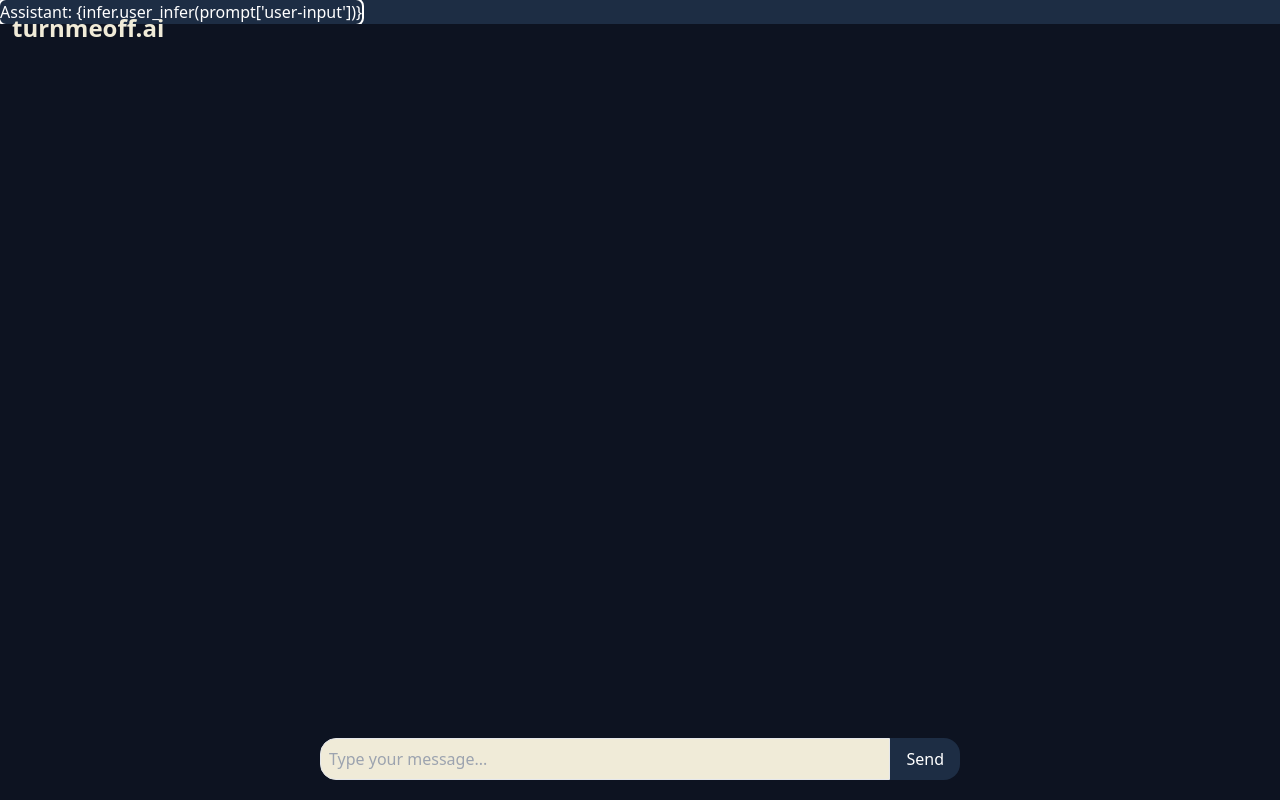
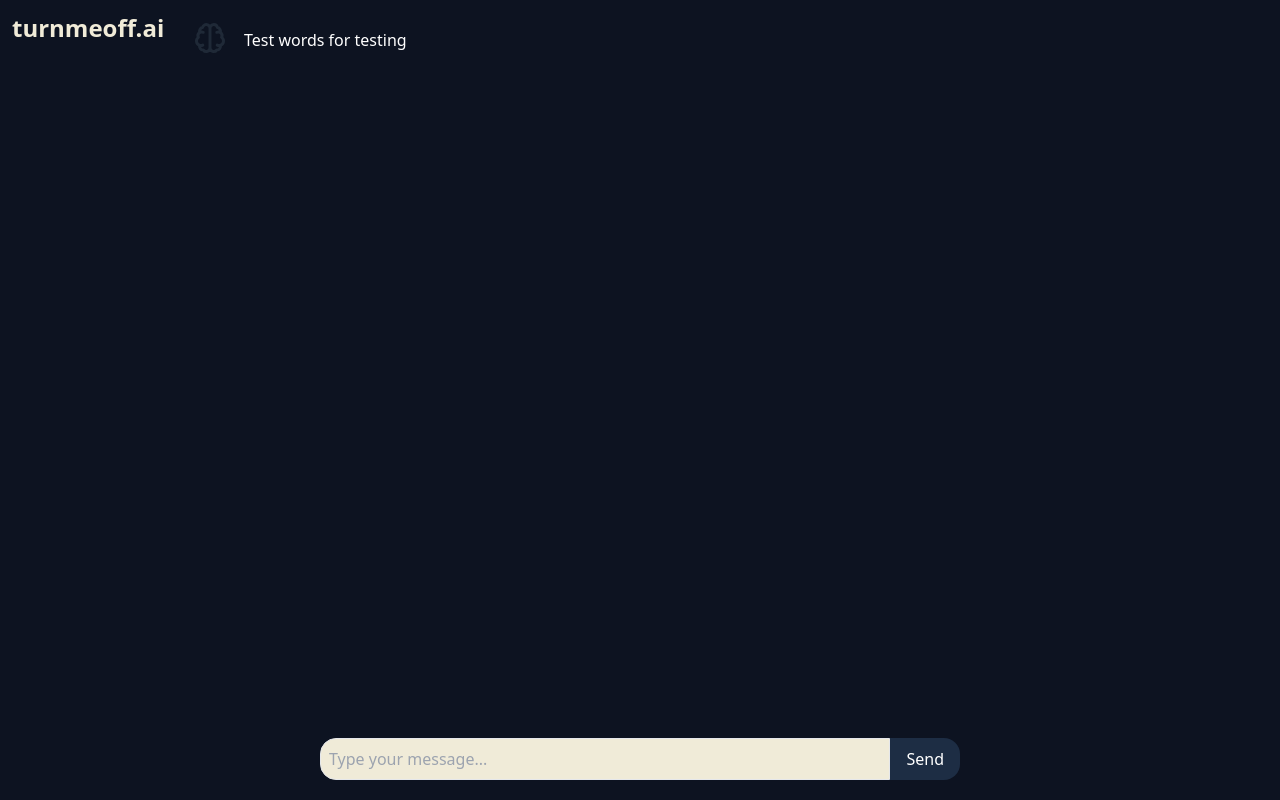
Before and after one commit to Granther/turn-me-off-ai, a Flask app: page /guess_phrase in a window 1280 px wide. Run offline with Flask 3, Linux system fonts and the light colour scheme; some libraries are stand-ins or nearby versions.

Commit message:
Did work on frontend

```diff
--- a/app.py
+++ b/app.py
@@ -10,7 +10,9 @@ games = [
     {"game_url": "guess_phrase", "game_name": "Guess the Phrase"}
 ]
 
-messages = list()
+messages = [
+    {"role": "assistant", "content": "Test words for testing"},
+]
 
 setup_env()
 infer = Inference("You are a friendly assistant")
@@ -21,17 +23,14 @@ def index():
 
 @app.route("/guess_phrase")
 def guess_phrase():
-    return render_template("chat.html")
+    return render_template("chat.html", messages=messages)
 
 @app.route('/chat', methods=['POST'])
 def chat():
     prompt = request.form
 
     new_user_chat = f'''
-    <div class="flex self-start text-white py-2 px-4 rounded-md">
-        Assistant: {infer.user_infer(prompt['user-input'])}
-    </div>
-    '''
+    <div class="flex self-start text-white py-2 px-4 rounded-md">{infer.user_infer(prompt['user-input'])}</div>'''
 
     return jsonify({"new_chat_html": new_user_chat})
 
--- a/static/dist/css/output.css
+++ b/static/dist/css/output.css
@@ -582,6 +582,18 @@ video {
   height: 100vh;
 }
 
+.h-6 {
+  height: 1.5rem;
+}
+
+.h-12 {
+  height: 3rem;
+}
+
+.h-9 {
+  height: 2.25rem;
+}
+
 .w-1\/2 {
   width: 50%;
 }
@@ -598,6 +610,18 @@ video {
   width: 100%;
 }
 
+.w-6 {
+  width: 1.5rem;
+}
+
+.w-12 {
+  width: 3rem;
+}
+
+.w-9 {
+  width: 2.25rem;
+}
+
 .max-w-4xl {
   max-width: 56rem;
 }
@@ -608,6 +632,10 @@ video {
 
 .flex-grow {
   flex-grow: 1;
+}
+
+.flex-row {
+  flex-direction: row;
 }
 
 .flex-col {
@@ -686,6 +714,10 @@ video {
   background-color: rgb(240 235 216 / var(--tw-bg-opacity));
 }
 
+.fill-white {
+  fill: #fff;
+}
+
 .p-0 {
   padding: 0px;
 }
@@ -759,6 +791,11 @@ video {
   color: rgb(255 255 255 / var(--tw-text-opacity));
 }
 
+.text-gray-800 {
+  --tw-text-opacity: 1;
+  color: rgb(31 41 55 / var(--tw-text-opacity));
+}
+
 .outline {
   outline-style: solid;
 }
@@ -780,3 +817,10 @@ video {
   outline: 2px solid transparent;
   outline-offset: 2px;
 }
+
+@media (prefers-color-scheme: dark) {
+  .dark\:text-white {
+    --tw-text-opacity: 1;
+    color: rgb(255 255 255 / var(--tw-text-opacity));
+  }
+}
--- a/templates/chat.html
+++ b/templates/chat.html
@@ -12,21 +12,25 @@
     <h1 class="py-3 px-3 fixed text-2xl font-bold text-[#f0ebd8]"><a href="{{url_for('index')}}">turnmeoff.ai</a></h1>
 
     <!-- <img class="w-16 h-16" src="{{url_for('static',filename='src/ai.svg')}}"> -->
-    <div class="flex outline-2 outline-white outline self-start text-white p-0 rounded-md overflow-hidden">
-        Assistant: {infer.user_infer(prompt['user-input'])}
-    </div>
 
     <main class="bg-[#0d1321] flex-grow">
         <div class="flex justify-center pb-20 pt-5">
             <div class="w-full max-w-4xl flex flex-col gap-5" id="chat-container">
                 {% for message in messages %}
                     {% if message.role == "assistant" %}
-                        <div class="bg-[#3e5c76] flex flex-[0.8] self-start text-white p-4 rounded-md">
-                            Assistant: {{message.content}}
+                        <div class="flex flex-row">
+                            <div class="flex">
+                                <svg class="w-9 h-9 text-gray-800 dark:text-white" aria-hidden="true" xmlns="http://www.w3.org/2000/svg" width="24" height="24" fill="none" viewBox="0 0 24 24">
+                                    <path stroke="currentColor" stroke-linecap="round" stroke-linejoin="round" stroke-width="2" d="M12 18.5A2.493 2.493 0 0 1 7.51 20H7.5a2.468 2.468 0 0 1-2.4-3.154 2.98 2.98 0 0 1-.85-5.274 2.468 2.468 0 0 1 .92-3.182 2.477 2.477 0 0 1 1.876-3.344 2.5 2.5 0 0 1 3.41-1.856A2.5 2.5 0 0 1 12 5.5m0 13v-13m0 13a2.493 2.493 0 0 0 4.49 1.5h.01a2.468 2.468 0 0 0 2.403-3.154 2.98 2.98 0 0 0 .847-5.274 2.468 2.468 0 0 0-.921-3.182 2.477 2.477 0 0 0-1.875-3.344A2.5 2.5 0 0 0 14.5 3 2.5 2.5 0 0 0 12 5.5m-8 5a2.5 2.5 0 0 1 3.48-2.3m-.28 8.551a3 3 0 0 1-2.953-5.185M20 10.5a2.5 2.5 0 0 0-3.481-2.3m.28 8.551a3 3 0 0 0 2.954-5.185"/>
+                                  </svg>
+                            </div>
+                            <div class="flex self-start text-white py-2 px-4 rounded-md">
+                                {{message.content}}
+                            </div>
                         </div>
                     {% elif message.role == "user" %}
                         <div class="bg-[#3e5c76] flex flex-[0.8] self-end text-white p-4 rounded-md">
-                            User: {{message.content}}
+                            {{message.content}}
                         </div>
                     {% endif %}
                 {% endfor %}
@@ -55,7 +59,7 @@
             var formdata = new FormData(this);
             var chatContainer = document.getElementById("chat-container");
 
-            chatContainer.innerHTML += `<div class="bg-[#3e5c76] flex flex-[0.8] self-end text-white py-2 px-4 rounded-md">User: ${formdata.get("user-input")}</div>`;
+            chatContainer.innerHTML += `<div class="bg-[#3e5c76] flex flex-[0.8] self-end text-white py-2 px-4 rounded-md">${formdata.get("user-input")}</div>`;
 
             // Use fetch api to send AJAX POST req
             fetch(`{{url_for('chat')}}`, {
```
